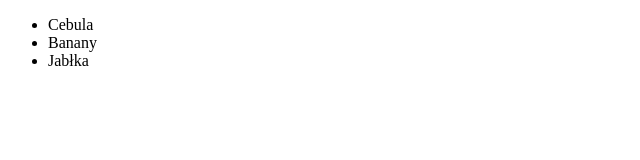
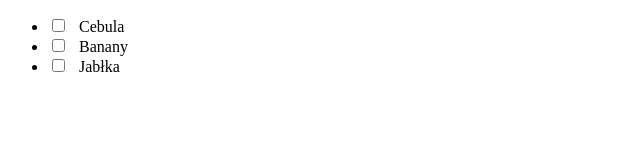
Before and after one commit to mwisnia97/coderstrust-webinar, a plain HTML site: page index.html in a window 1280 px wide. Shown: the whole page, without its empty margins (0-640 px from the left). Drawn offline with Linux system fonts and the light colour scheme.

Commit message:
added checkboxes with right margin

```diff
--- a/index.html
+++ b/index.html
@@ -6,9 +6,9 @@
   </head>
   <body>
     <ul>
-      <li>Cebula</li>
-      <li>Banany</li>
-      <li>Jabłka</li>
+      <li><input type="checkbox" style="margin-right: 10px;" /> Cebula</li>
+      <li><input type="checkbox" style="margin-right: 10px;" /> Banany</li>
+      <li><input type="checkbox" style="margin-right: 10px;" /> Jabłka</li>
     </ul>
   </body>
 </html>
```
